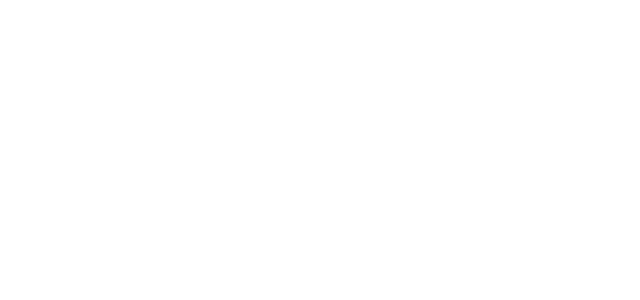
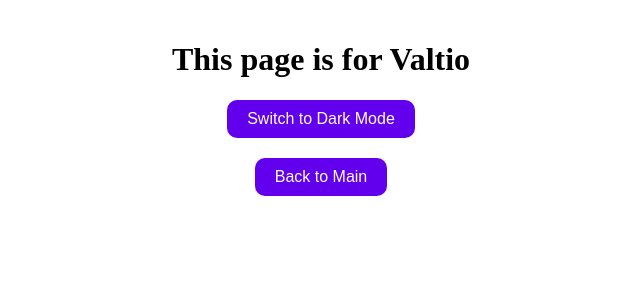
Before and after one commit to joshyeom/state-comparison, a React (Vite) app: page /valtio in a window 1280 px wide. Before the commit this address had no page. Shown: the top 300 px of the page, without its empty margins (319-959 px from the left). Built offline with nearby package versions, Linux system fonts and the light colour scheme.

Commit message:
Feat: Valtio Page

```diff
--- a/package.json
+++ b/package.json
@@ -19,6 +19,7 @@
     "react-dom": "^18.3.1",
     "react-redux": "^9.1.2",
     "react-router-dom": "^6.23.1",
+    "valtio": "^1.13.2",
     "zustand": "^4.5.2"
   },
   "devDependencies": {
--- a/src/Router.tsx
+++ b/src/Router.tsx
@@ -1,5 +1,5 @@
 import { BrowserRouter, Route, Routes } from 'react-router-dom';
-import { Home, PropsStatePage, ContextAPIStatePage, ReduxToolkitStatePage, ZustandStatePage, RecoilStatePage, JotaiStatePage, MobXStatePage } from './components/index';
+import { Home, PropsStatePage, ContextAPIStatePage, ReduxToolkitStatePage, ZustandStatePage, RecoilStatePage, JotaiStatePage, MobXStatePage, ValtioStatePage } from './components/index';
 import ContextAPI from './components/ContextAPI/ContextAPI';
 
 const Router = () => {
@@ -18,6 +18,7 @@
               <Route path="/recoil" element={<RecoilStatePage/>}/>
               <Route path="/jotai" element={<JotaiStatePage/>}/>
               <Route path="/mobx" element={<MobXStatePage/>}/>
+              <Route path="/valtio" element={<ValtioStatePage/>}/>
             </Routes>
         </BrowserRouter>
     );
--- a/src/components/StateMangementList.tsx
+++ b/src/components/StateMangementList.tsx
@@ -44,7 +44,9 @@
             </Link>
           </li>
           <li>
-            <button>Valtio</button>
+            <Link to="/valtio">
+                <button>Valtio</button>
+            </Link>
           </li>
           <li>
             <button>Tanstack-Query</button>
--- /dev/null
+++ b/src/components/Valtio/ValtioPage.tsx
@@ -0,0 +1,37 @@
+import { useEffect } from 'react';
+import { Link } from 'react-router-dom';
+import themeStore from '../../store/valtioStore/store';
+import { useSnapshot } from 'valtio';
+import styles from '../../public/App.module.css'
+
+const ValtioPage = () => {
+    const { theme, toggleTheme, setTheme } = useSnapshot(themeStore)
+
+
+    useEffect(() => {
+        const newTheme = localStorage.getItem("theme") === "dark" ? "dark" : "light"
+        if(newTheme === null){
+            return
+        }
+        setTheme(newTheme)
+    },[theme])
+
+
+    return (
+    <div className={`${theme === "light" ? styles.light : styles.dark} ${styles.container}`}>
+        <header className={styles.header}>
+          <h1>This page is for Valtio</h1>
+          <button onClick={toggleTheme}>
+            Switch to {theme === "light" ? 'Dark' : 'Light'} Mode
+          </button>
+        </header>
+          <Link to="/">
+            <button>
+                Back to Main
+            </button>
+          </Link>
+      </div>
+    )
+}
+
+export default ValtioPage
--- /dev/null
+++ b/src/components/Valtio/ValtioStatePage.tsx
@@ -0,0 +1,7 @@
+import ValtioPage from "./ValtioPage"
+
+const ValtioStatePage = () => {
+    return <ValtioPage/>
+}
+
+export default ValtioStatePage
--- a/src/components/index.ts
+++ b/src/components/index.ts
@@ -6,3 +6,4 @@
 export { default as RecoilStatePage } from './Recoil/RecoilStatePage'
 export { default as JotaiStatePage } from './Jotai/JotaiStatePage'
 export { default as MobXStatePage } from './MobX/MobXStatePage'
+export { default as ValtioStatePage } from './Valtio/ValtioStatePage'
--- /dev/null
+++ b/src/store/valtioStore/store.ts
@@ -0,0 +1,14 @@
+import { proxy } from 'valtio';
+
+const themeStore = proxy({
+    theme: localStorage.getItem('theme') || 'light',
+    setTheme(newTheme: "light" | "dark") {
+        themeStore.theme = newTheme;
+        localStorage.setItem('theme', newTheme);
+    },
+    toggleTheme() {
+        themeStore.setTheme(themeStore.theme === 'light' ? 'dark' : 'light');
+    }
+});
+
+export default themeStore;
```
Also changed, not shown: 1 other file (tests, documents, lock files or other folders).
